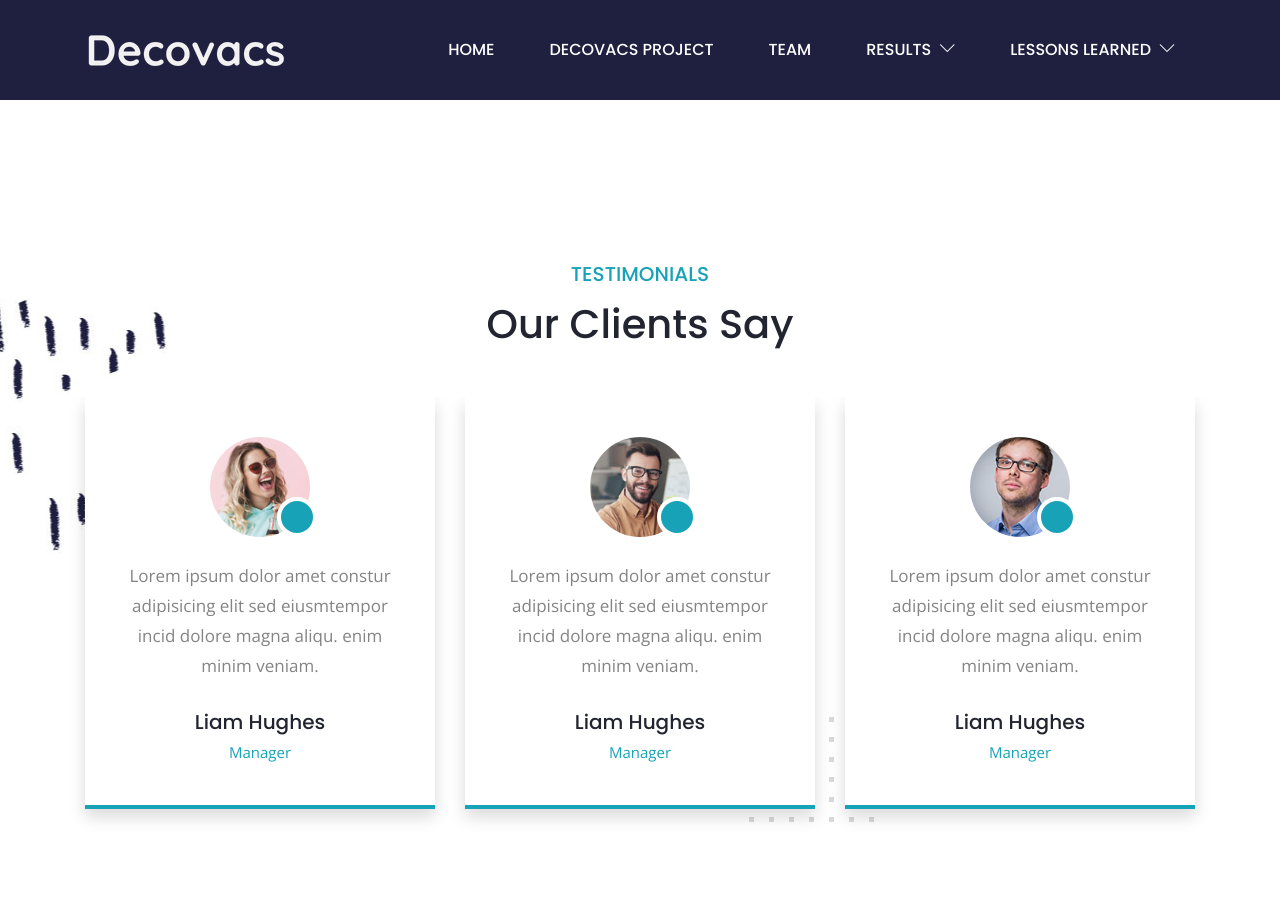
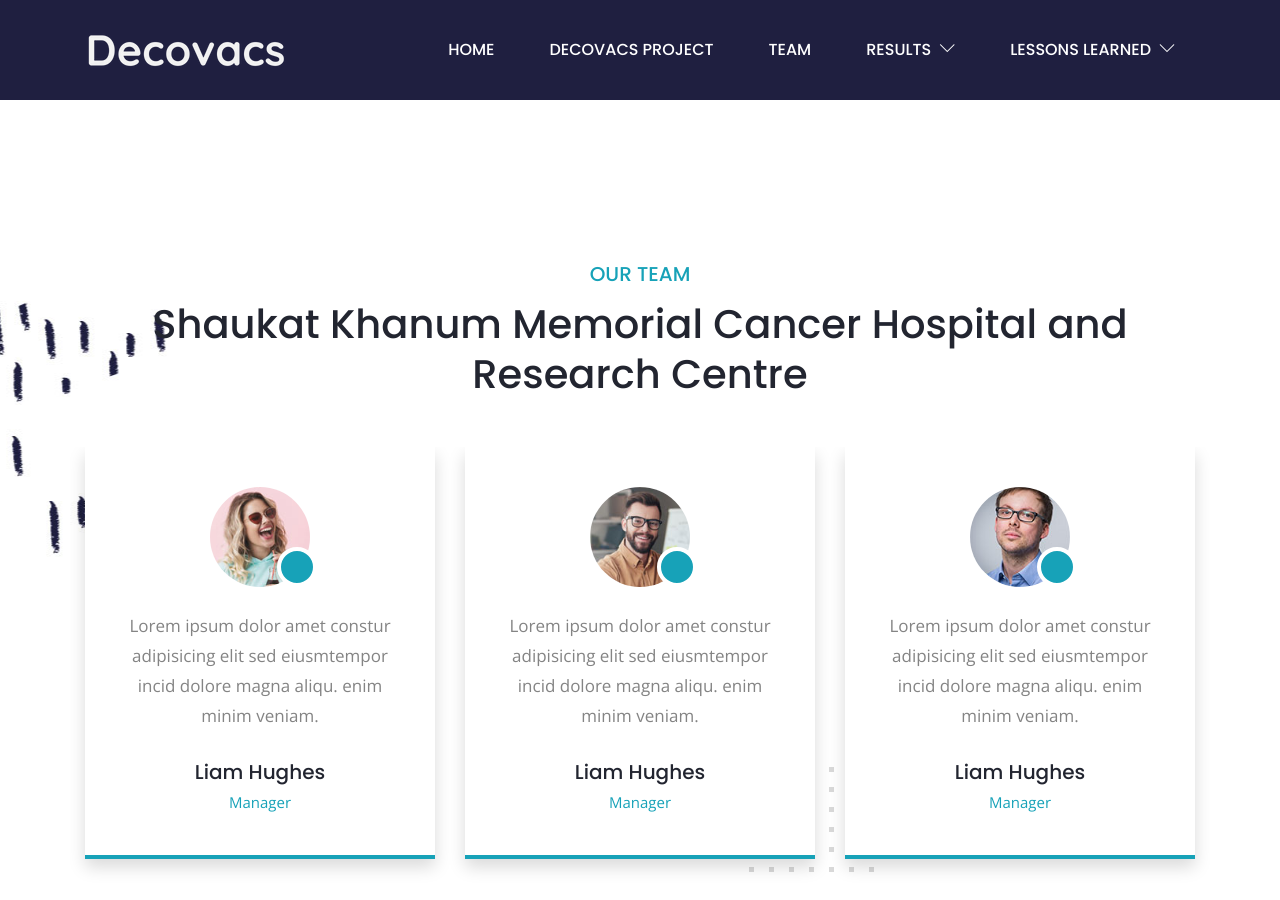
Before and after one commit to decovacs/decovacs.github.io, a Jekyll site: the page built from team.html, in a window 1280 px wide and 900 px high, scrolled down 3034 px. Built offline with Jekyll 4.4.1, drawn with Linux system fonts in a browser that asks for light colours.

Commit message:
Update team.html

```diff
--- a/team.html
+++ b/team.html
@@ -148,9 +148,9 @@
 		<div class="row">
 			<div class="col-lg-12 text-center">
 				<span class="h5 text-color text-uppercase">
-					testimonials
+					Our Team
 				</span>
-				<h3 class="mb-5 mt-2">Our Clients Say</h3>
+				<h3 class="mb-5 mt-2">Shaukat Khanum Memorial Cancer Hospital and Research Centre</h3>
 			</div>
 		</div>
 
```
